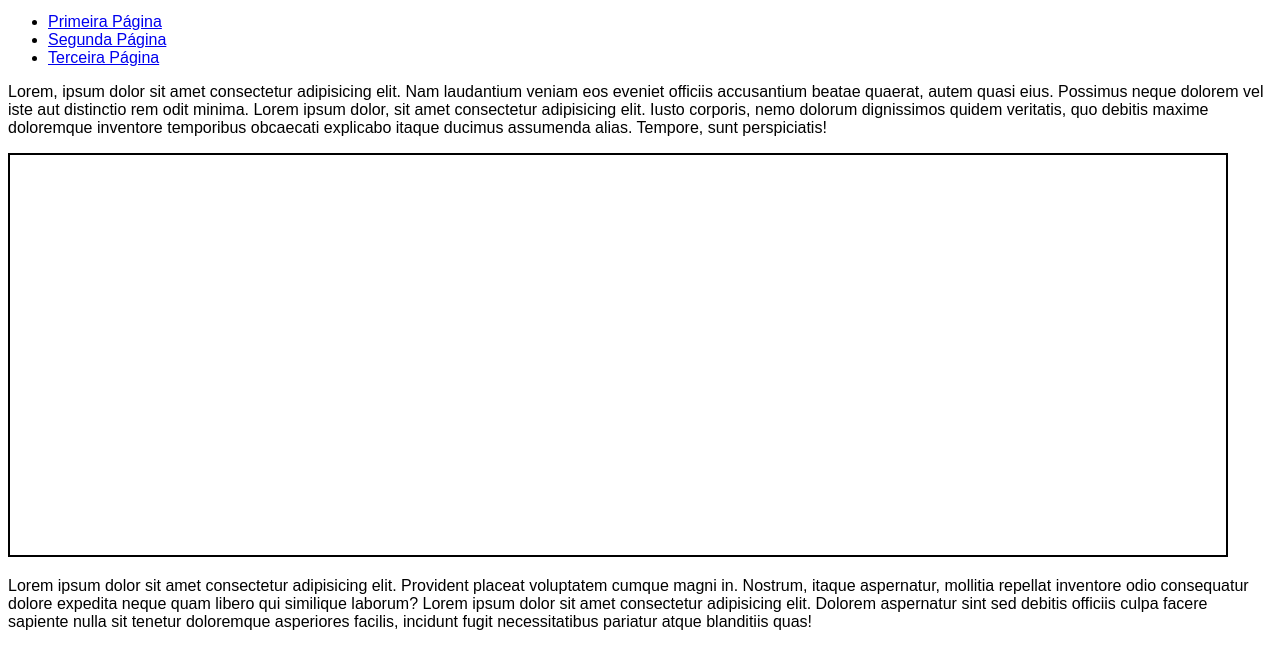
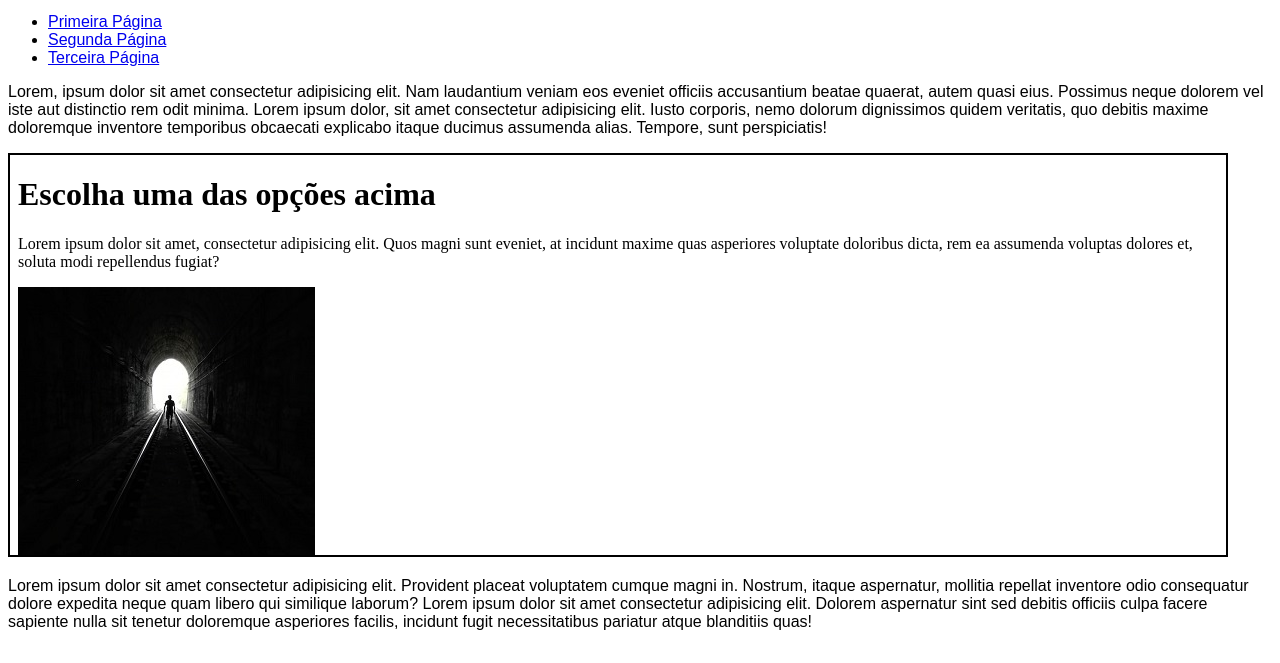
Before and after one commit to DaissaMatias/html-css, a plain HTML site: page exercicios/ex024/iframe003.html in a window 1280 px wide. Shown: the part 137-800 px from the top of the page. Drawn offline with Linux system fonts and the light colour scheme.

Commit message:
Conteúdo estático no iframe

```diff
--- a/exercicios/ex024/iframe003.html
+++ b/exercicios/ex024/iframe003.html
@@ -28,7 +28,7 @@
 
     <p>Lorem, ipsum dolor sit amet consectetur adipisicing elit. Nam laudantium veniam eos eveniet officiis accusantium beatae quaerat, autem quasi eius. Possimus neque dolorem vel iste aut distinctio rem odit minima. Lorem ipsum dolor, sit amet consectetur adipisicing elit. Iusto corporis, nemo dolorum dignissimos quidem veritatis, quo debitis maxime doloremque inventore temporibus obcaecati explicabo itaque ducimus assumenda alias. Tempore, sunt perspiciatis!</p>
 
-    <iframe name="frame" src="">
+    <iframe name="frame" srcdoc="<h1> Escolha uma das opções acima</h1> <p>Lorem ipsum dolor sit amet, consectetur adipisicing elit. Quos magni sunt eveniet, at incidunt maxime quas asperiores voluptate doloribus dicta, rem ea assumenda voluptas dolores et, soluta modi repellendus fugiat?</p><img src='imagens/imagem-teste.jpg'>">
         <p>Infelizmente seu navegador nao é compatível.</p>
     </iframe>
 
```
Also changed, not shown: exercicios/ex024/imagens/imagem-teste.jpg (added).
